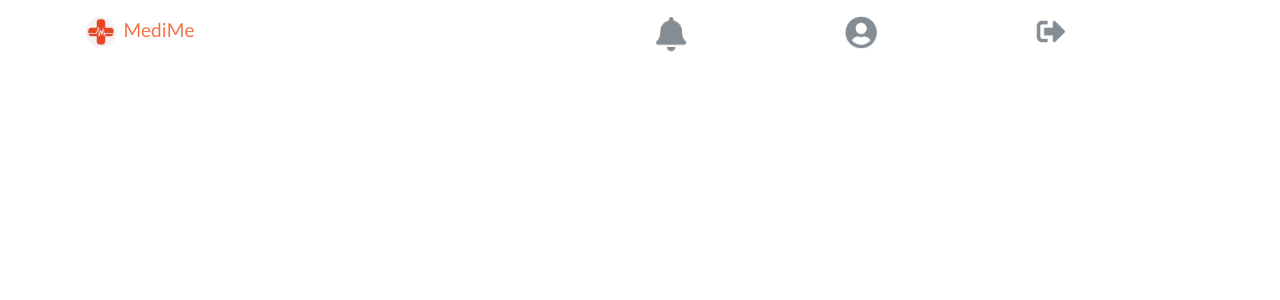
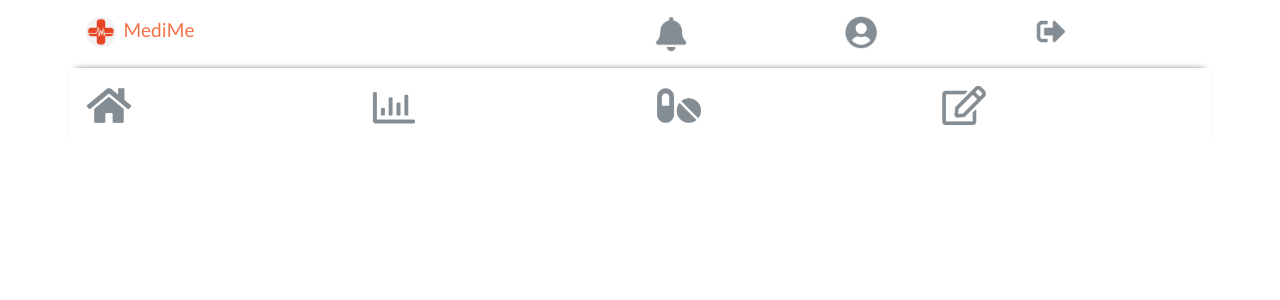
Before and after one commit to christellec64/doctolib_24.06.20_ACAT-ON, a React (Create React App) app in the folder doctolib/: page /dashboard in a window 1280 px wide. Shown: the top 300 px of the page. Built offline with nearby package versions, Linux system fonts and the light colour scheme.

Commit message:
footer is done

```diff
--- a/doctolib/src/components/Dashboard.jsx
+++ b/doctolib/src/components/Dashboard.jsx
@@ -1,11 +1,13 @@
 import React from 'react';
 import Navbar from './Navbar';
+import Footer from './Footer';
 
 
 function Dashboard() {
   return (
     <div>
       <Navbar />
+      <Footer />
     </div>
   );
 }
--- /dev/null
+++ b/doctolib/src/components/Footer.jsx
@@ -0,0 +1,28 @@
+import React from 'react';
+
+import home from '../img/home.png';
+import graph from '../img/graph.png';
+import pills from '../img/pills.png';
+import note from '../img/note.png';
+
+import styles from './Footer.module.css';
+
+import { Container, Row, Col } from 'reactstrap';
+
+
+function Footer() {
+  return (
+    <>
+      <Container className={styles.footer}>
+        <Row className={styles.listItem}>
+          <Col xs='3'><img src={home} alt='Home' className={styles.item} /></Col>
+          <Col xs='3'><img src={graph} alt='Stats' className={styles.item} /></Col>
+          <Col xs='3'><img src={pills} alt='Pills' className={styles.item} /></Col>
+          <Col xs='3'><img src={note} alt='Note' className={styles.item} /></Col>
+        </Row>
+      </Container>
+    </>
+  );
+}
+
+export default Footer;
--- /dev/null
+++ b/doctolib/src/components/Footer.module.css
@@ -0,0 +1,21 @@
+@import url('https://fonts.googleapis.com/css2?family=Lato&display=swap');
+
+.footer {
+  background-color: white;
+  color: #F3724A;
+  font-family: 'Lato';
+  font-size: 1.2rem;
+  width: 100vw;
+  margin-top: 1rem;
+  padding: 1rem;
+  box-shadow: 0px -4px 7px -6px rgba(0,0,0,0.75);
+
+}
+
+.listItem {
+  list-style: none;
+}
+
+.item {
+  width: 3rem;
+}
```
